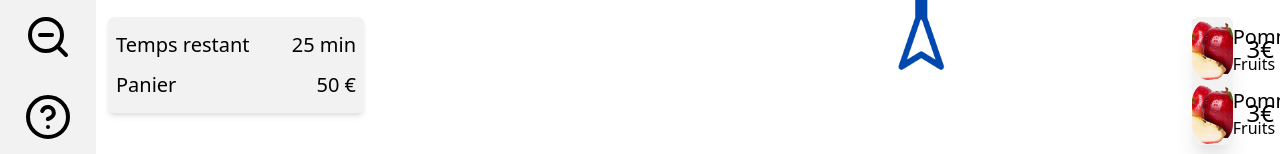
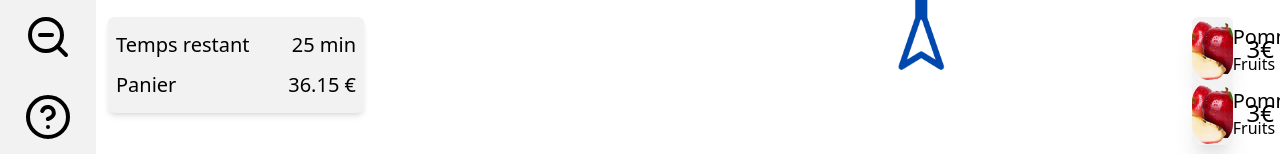
Before and after one commit to killian-mahe/opti-caddie, a Vue app: page /#/geo in a window 1280 px wide. Shown: the part 755-909 px from the top of the page. Built offline with nearby package versions, Linux system fonts and the light colour scheme.

Commit message:
Adding dynamic basket

```diff
--- a/src/store/index.js
+++ b/src/store/index.js
@@ -5,26 +5,26 @@ Vue.use(Vuex)
 
 export default new Vuex.Store({
   state: {
-    products: {
-     apple : {
+    products: [
+     {
        id : 0,
        label : "Pomme",
        price : 3,
        img : 'pomme.png'
       },
-      biscuit : {
+     {
         id : 1,
         label : "Biscuit",
         price : 1.2,
         img : 'biscuits.png'
       },
-      beef : {
+     {
         id : 2,
         label : "Bœuf",
         price : 11.25,
         img : 'beef.png'
       }
-    },
+    ],
     productsInPromo: [
       {img : 'beef.png', label : "Bœuf", id : 0, price: 11.25}, {img : 'biscuits.png', label : "Biscuit", id : 1, price : 1.2}
     ],
--- a/src/views/Geo.vue
+++ b/src/views/Geo.vue
@@ -7,9 +7,9 @@
 
     <!-- Bottom -->
     <footer class="absolute inset-x-0 bottom-0 p-3 flex justify-between">
-      <TimeTable :basket="50" :time="session.shopping_list.time"></TimeTable>
+      <TimeTable :basket="basket" :time="session.shopping_list.time"></TimeTable>
       <div>
-        <ProductCard v-for="product in nextProducts" :key="product.id" :product="products.apple"></ProductCard>
+        <ProductCard v-for="product in nextProducts" :key="product.id" :product="products[0]"></ProductCard>
       </div>
     </footer>
   </div>
@@ -33,6 +33,20 @@ export default {
         return this.session.shopping_list.products.slice(0, 3);
       }
       return [];
+    },
+    basket: function() {
+      if (this.session.shopping_list.products)
+      {
+        return this.session.shopping_list.products.reduce((accumulator, product) => {
+          return accumulator + this.getProduct(product.id).price*product.quantity;
+        }, 0);
+      }
+      return 0;
+    }
+  },
+  methods: {
+    getProduct: function(id) {
+      return this.products.find(product => product.id === id);
     }
   }
 }
```
